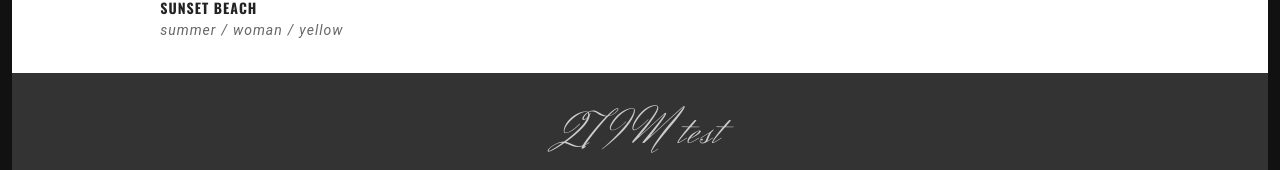
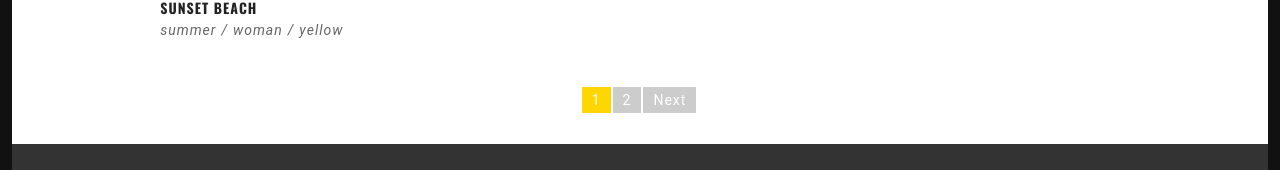
Before and after one commit to DarDog/test-qtim, a React (Create React App) app: page / in a window 1280 px wide. Shown: the part 533-703 px from the top of the page. Built offline with nearby package versions, Linux system fonts and the light colour scheme.

Commit message:
Feat: Add Pagination component

```diff
--- a/src/Components/Blog/Blog.jsx
+++ b/src/Components/Blog/Blog.jsx
@@ -1,11 +1,15 @@
 import React from 'react';
 import Card from "../Card/Card";
+import Pagination from "../Pagination/Pagination";
 
 const Blog = () => {
   return (
-    <div className='grid portfoliogrid'>
-      <Card />
-    </div>
+    <>
+      <div className='grid portfoliogrid'>
+        <Card/>
+      </div>
+      <Pagination />
+    </>
   );
 };
 
--- /dev/null
+++ b/src/Components/Pagination/Pagination.jsx
@@ -0,0 +1,13 @@
+import React from 'react';
+
+const Pagination = () => {
+  return (
+    <nav className='pagination'>
+      <span className='page-numbers current'>1</span>
+      <a href="" className='page-numbers'>2</a>
+      <a href="" className='next page-numbers'>Next</a>
+    </nav>
+  );
+};
+
+export default Pagination;
```
